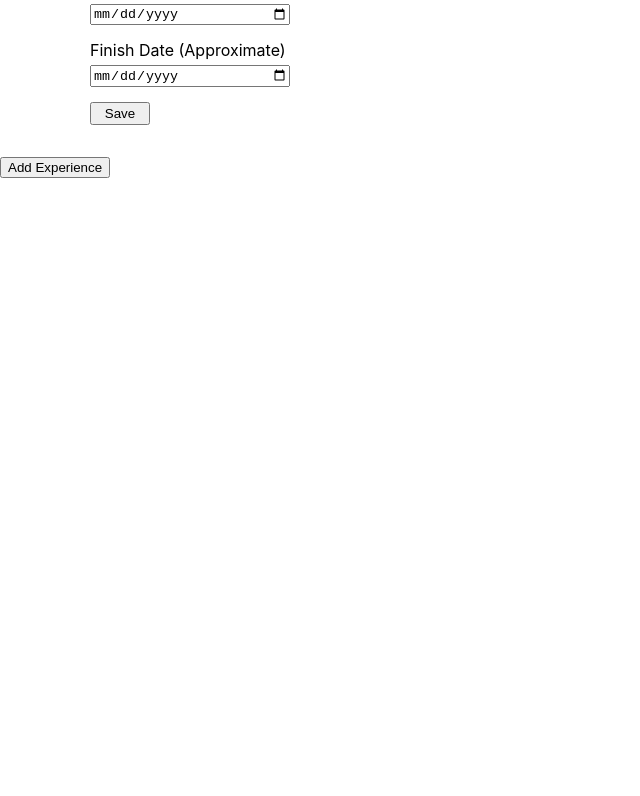
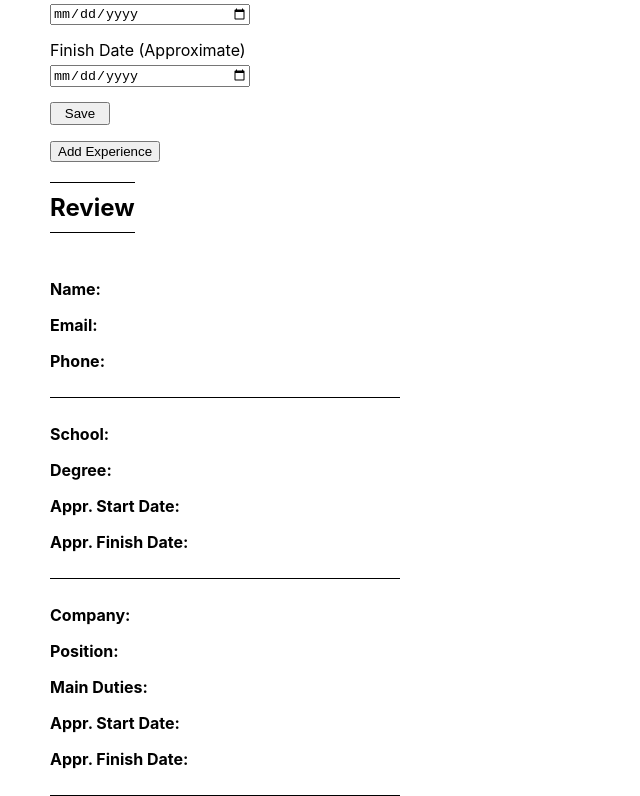
Before and after one commit to cmmartine/cv-project, a React (Create React App) app: page / in a window 1280 px wide. Shown: the part 1049-1845 px from the top of the page, without its empty margins (0-640 px from the left). Before the commit the page ends 1227 px from the top, so only its background shows below. Built offline with nearby package versions, Linux system fonts and the light colour scheme.

Commit message:
Fixed and added styling to review information showing, changed some file and class names

```diff
--- a/src/App.js
+++ b/src/App.js
@@ -1,7 +1,8 @@
 import React, { Component } from 'react';
-import GeneralInfo from './components/GeneralInfo';
-import ExperienceInfo from './components/ExperienceInfo';
-import EducationInfo from './components/EducationInfo';
+import GeneralForm from './components/GeneralForm';
+import ExperienceForm from './components/ExperienceForm';
+import EducationForm from './components/EducationForm';
+import ShowSavedInfo from './components/ShowSavedInfo';
 import './styles/forms.css';
 import './styles/general.css';
 
@@ -71,21 +72,23 @@ class App extends Component {
 
     return (
       <div>
-        <GeneralInfo general={general} handleState={this.handleGeneralState} />
-        <EducationInfo education={education} handleState={this.handleEducationState} />
+        <GeneralForm general={general} handleState={this.handleGeneralState} />
+        <EducationForm education={education} handleState={this.handleEducationState} />
+        <h2 className="form-section-header">Experience</h2>
         <ul>
           {experience.map((exp) => (
             <li key={experience.indexOf(exp)}>
-              <ExperienceInfo experience={exp} handleState={this.handleExperienceState} experienceCount={experience.indexOf(exp)} />
+              <ExperienceForm experience={exp} handleState={this.handleExperienceState} experienceCount={experience.indexOf(exp)} />
             </li>
           ))}
         </ul>
-        <button onClick={this.additionalExperience}>Add Experience</button>
+        <button className="add-experience" onClick={this.additionalExperience}>Add Experience</button>
+
+        <ShowSavedInfo general={general} education={education} experience={experience}/>
 
       </div>
     );
   }
 }
 
-//<ShowSavedInfo general={general} education={education} experience={experience}/>
 export default App;
--- a/src/components/EducationInfo.js
+++ b/src/components/EducationForm.js
@@ -1,6 +1,6 @@
 import React, { Component } from 'react';
 
-class EducationInfo extends Component {
+class EducationForm extends Component {
   constructor(props) {
     super(props);
   }
@@ -40,4 +40,4 @@ class EducationInfo extends Component {
   }
 }
 
-export default EducationInfo;
+export default EducationForm;
--- a/src/components/ExperienceInfo.js
+++ b/src/components/ExperienceForm.js
@@ -1,6 +1,6 @@
 import React, { Component } from 'react';
 
-class ExperienceInfo extends Component {
+class ExperienceForm extends Component {
   constructor(props) {
     super(props);
   }
@@ -17,7 +17,6 @@ class ExperienceInfo extends Component {
 
     return (
       <div>
-        <h2 className="form-section-header">Experience</h2>
         <form>
           <label htmlFor="company">Company</label>
           <input type="text" id="company" placeholder={newCompany} onChange={(e) => {newCompany = e.target.value}}/>
@@ -45,4 +44,4 @@ class ExperienceInfo extends Component {
   }
 }
 
-export default ExperienceInfo;
+export default ExperienceForm;
--- a/src/components/GeneralInfo.js
+++ b/src/components/GeneralForm.js
@@ -1,6 +1,6 @@
 import React, { Component } from 'react';
 
-class GeneralInfo extends Component {
+class GeneralForm extends Component {
   constructor(props) {
     super(props);
   }
@@ -36,4 +36,4 @@ class GeneralInfo extends Component {
   }
 }
 
-export default GeneralInfo;
+export default GeneralForm;
--- /dev/null
+++ b/src/components/ShowExperience.js
@@ -0,0 +1,33 @@
+import React, { Component } from 'react';
+
+class ShowExperience extends Component {
+  constructor(props) {
+    super(props);
+  }
+
+  render() {
+    const experience = this.props.experience;
+    const br = <br></br>;
+
+    return(
+      <div>
+          <p><strong>Company:</strong>{br}</p>
+          <p className="review-highlight">{experience.company}</p>
+
+          <p><strong>Position:</strong>{br}</p>
+          <p className="review-highlight">{experience.position}</p>
+
+          <p><strong>Main Duties:</strong>{br}</p>
+          <p className="review-highlight">{experience.duties}</p>
+
+          <p><strong>Appr. Start Date:</strong>{br}</p>
+          <p className="review-highlight">{experience.start}</p>
+
+          <p><strong>Appr. Finish Date:</strong>{br}</p>
+          <p className="review-highlight">{experience.finish}</p>
+        </div>
+    )
+  }
+}
+
+export default ShowExperience;
--- a/src/components/ShowSavedInfo.js
+++ b/src/components/ShowSavedInfo.js
@@ -1,4 +1,5 @@
 import React, { Component } from 'react';
+import ShowExperience from './ShowExperience';
 
 class ShowSavedInfo extends Component {
   constructor(props) {
@@ -8,13 +9,13 @@ class ShowSavedInfo extends Component {
   render() {
     const general = this.props.general[0];
     const education = this.props.education[0];
-    const experience = this.props.experience[0];
+    const experiences = this.props.experience;
     const br = <br></br>;
 
     return (
       <div className="review-div">
         <h2 className="review-title">Review</h2>
-          <div>
+          <div className="review-section">
             <p><strong>Name:</strong>{br}</p>
             <p className="review-highlight">{general.name}</p>
 
@@ -25,7 +26,7 @@ class ShowSavedInfo extends Component {
             <p className="review-highlight">{general.phone}</p>
           </div>
 
-        <div>
+        <div className="review-section">
           <p><strong>School:</strong>{br}</p>
           <p className="review-highlight">{education.school}</p>
 
@@ -39,22 +40,13 @@ class ShowSavedInfo extends Component {
           <p className="review-highlight">{education.finish}</p>
         </div>
 
-        <div>
-          <p><strong>Company:</strong>{br}</p>
-          <p className="review-highlight">{experience.company}</p>
-
-          <p><strong>Position:</strong>{br}</p>
-          <p className="review-highlight">{experience.position}</p>
-
-          <p><strong>Main Duties:</strong>{br}</p>
-          <p className="review-highlight">{experience.duties}</p>
-
-          <p><strong>Appr. Start Date:</strong>{br}</p>
-          <p className="review-highlight">{experience.start}</p>
-
-          <p><strong>Appr. Finish Date:</strong>{br}</p>
-          <p className="review-highlight">{experience.finish}</p>
-        </div>
+        <ul>
+          {experiences.map((exp) => (
+            <li key={experiences.indexOf(exp)} className="review-section">
+              <ShowExperience experience={exp} />
+            </li>
+          ))}
+        </ul>
       </div>
     )
   }
--- a/src/styles/general.css
+++ b/src/styles/general.css
@@ -1,3 +1,9 @@
+ul {
+  list-style-type: none;
+  margin: 0;
+  padding: 0;
+}
+
 .review-div {
   margin-left: 50px;
 }
@@ -9,7 +15,17 @@
   border-bottom: 1px solid black;
 }
 
+.review-section {
+  width: 350px;
+  padding: 10px 0px;
+  border-bottom: 1px solid black;
+}
+
 .review-highlight {
   background-color: rgba(255, 255, 0, 0.192);
   width: fit-content;
 }
+
+.add-experience {
+  margin-left: 50px;
+}
```
